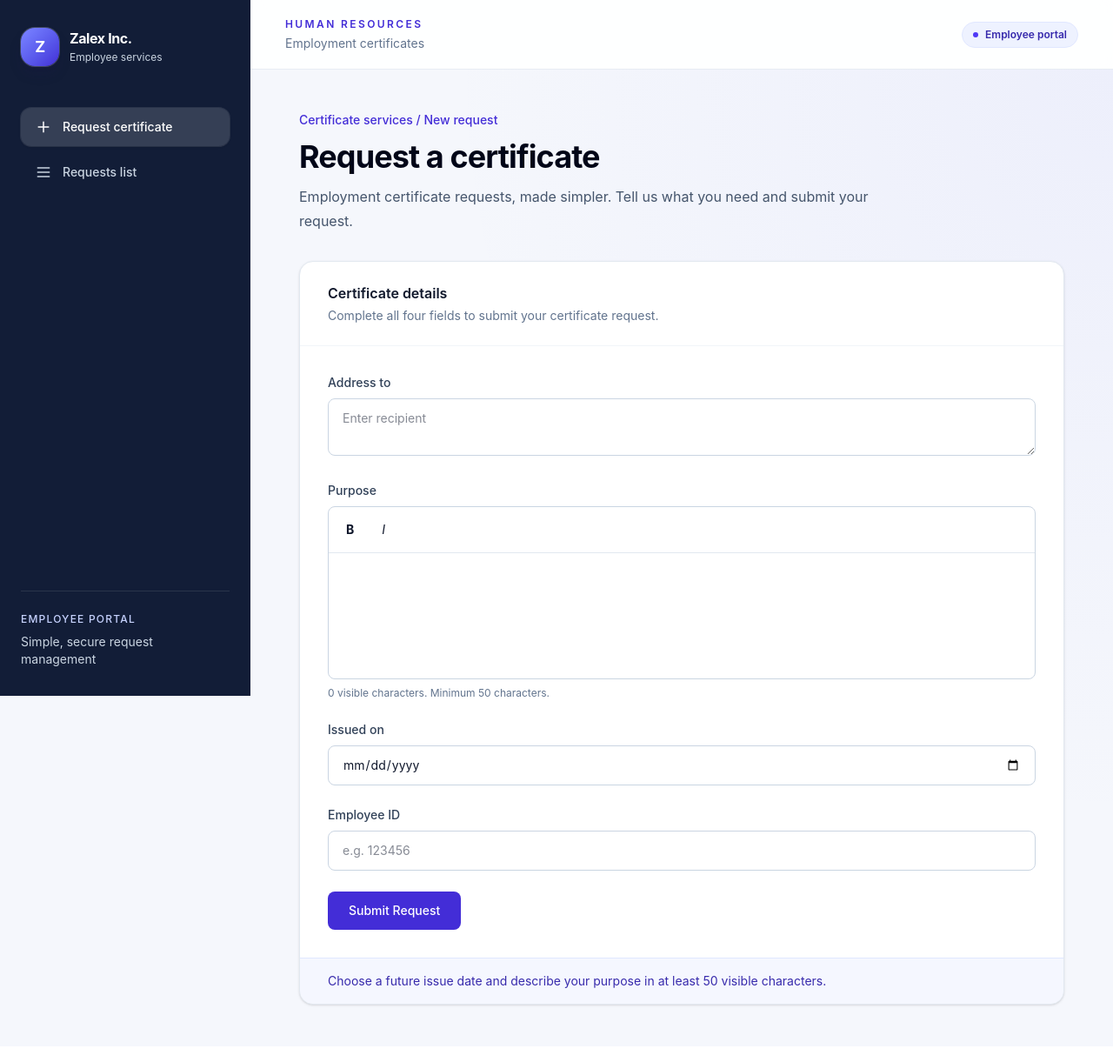
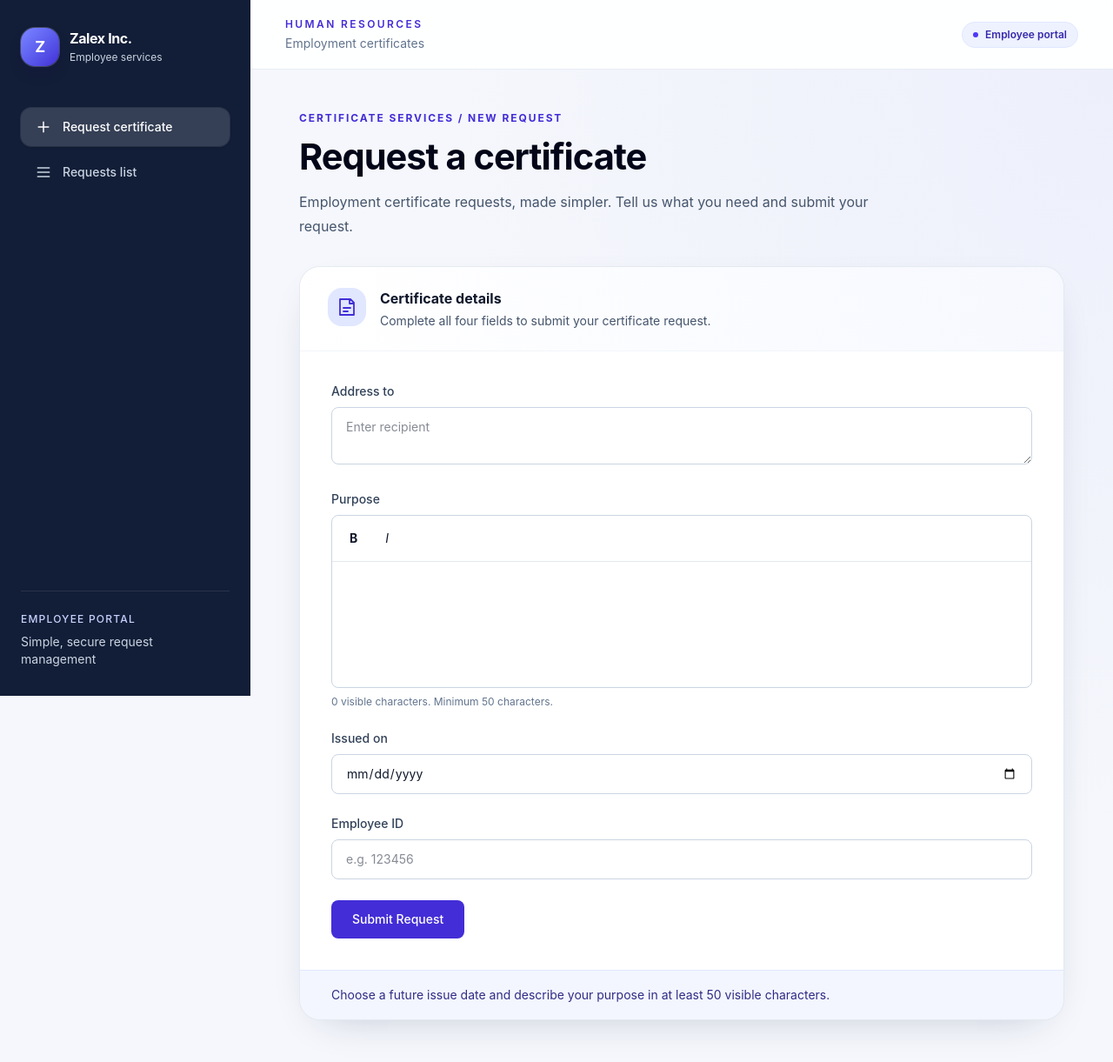
Before and after one commit to fanostomp/zalex-certificate-portal, a React (Vite) app: page /requests/new in a window 1280 px wide. Shown: the whole page at 87% size. Built offline with nearby package versions, Linux system fonts and the light colour scheme.

Commit message:
style: polish certificate request page

```diff
--- a/src/pages/NewRequestPage.tsx
+++ b/src/pages/NewRequestPage.tsx
@@ -4,8 +4,8 @@ export default function NewRequestPage() {
   return (
     <section aria-labelledby="request-heading" className="space-y-8">
       <div>
-        <p className="text-sm font-medium text-indigo-700">Certificate services / New request</p>
-        <h1 id="request-heading" className="mt-3 text-3xl font-bold tracking-tight text-slate-950 sm:text-4xl">
+        <p className="text-xs font-bold uppercase tracking-[0.16em] text-indigo-700">Certificate services / New request</p>
+        <h1 id="request-heading" className="mt-3 text-3xl font-bold tracking-tight text-slate-950 sm:text-[2.6rem]">
           Request a certificate
         </h1>
         <p className="mt-3 max-w-2xl text-base leading-7 text-slate-600">
@@ -13,16 +13,16 @@ export default function NewRequestPage() {
         </p>
       </div>
 
-      <div className="overflow-hidden rounded-2xl border border-slate-200 bg-white shadow-sm">
-        <div className="border-b border-slate-100 px-6 py-6 sm:px-8">
-          <p className="text-base font-semibold text-slate-900">Certificate details</p>
-          <p className="mt-1 text-sm text-slate-500">Complete all four fields to submit your certificate request.</p>
+      <div className="overflow-hidden rounded-3xl border border-slate-200/90 bg-white shadow-[0_16px_48px_-28px_rgba(20,34,70,0.32)]">
+        <div className="flex items-start gap-4 border-b border-slate-100 bg-gradient-to-r from-white to-indigo-50/50 px-6 py-6 sm:px-8">
+          <span aria-hidden="true" className="flex size-11 shrink-0 items-center justify-center rounded-2xl bg-indigo-100 text-indigo-700"><svg viewBox="0 0 24 24" fill="none" stroke="currentColor" strokeWidth={1.8} className="size-6" strokeLinecap="round" strokeLinejoin="round"><path d="M8 3h8l4 4v14H4V3h4zM15 3v5h5M8 13h8M8 17h5"/></svg></span><div><p className="text-base font-bold text-slate-900">Certificate details</p>
+          <p className="mt-1 text-sm text-slate-600">Complete all four fields to submit your certificate request.</p></div>
         </div>
-        <div className="p-6 sm:p-8">
+        <div className="p-6 sm:p-9">
           <CertificateRequestForm />
         </div>
-        <div className="border-t border-indigo-100 bg-indigo-50/60 px-6 py-4 sm:px-8">
-          <p className="text-sm text-indigo-800">Choose a future issue date and describe your purpose in at least 50 visible characters.</p>
+        <div className="border-t border-indigo-100 bg-indigo-50/70 px-6 py-4 sm:px-9">
+          <p className="text-sm leading-6 text-indigo-900">Choose a future issue date and describe your purpose in at least 50 visible characters.</p>
         </div>
       </div>
     </section>
```
